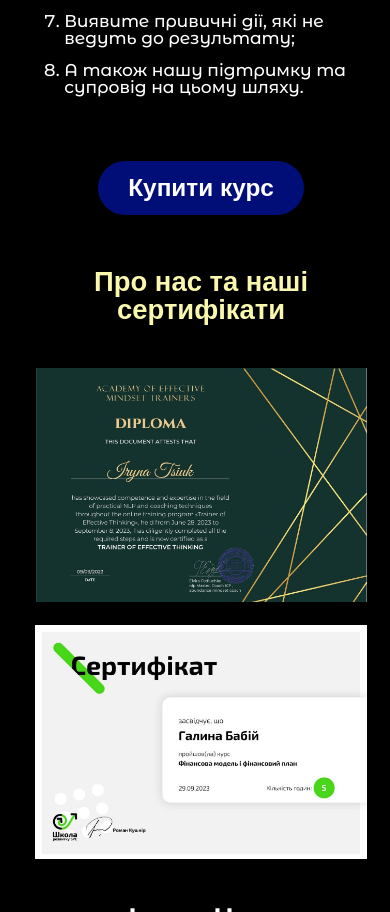
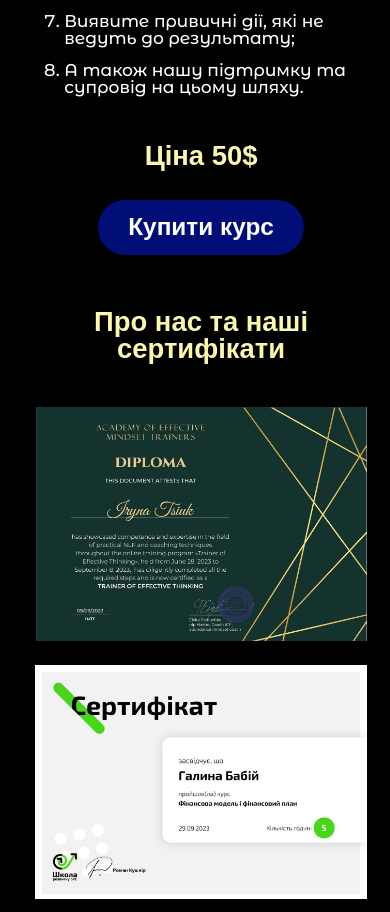
Before and after one commit to Zewodec/FormulaEfectyvnosti, a plain HTML site: page public/index.html in a window 390 px wide. Shown: the part 3370-4282 px from the top of the page. Drawn offline with Linux system fonts and the light colour scheme; a script that the page names is missing; a web font is replaced by a local one.

Commit message:
update info

```diff
--- a/public/css/mobile_style.css
+++ b/public/css/mobile_style.css
@@ -70,7 +70,7 @@
         margin-top: 7.8125vw; /* 60px ÷ 768px × 100 = 7.8125vw */
     }
 
-    .what-will-get-section > h2, .about-us-section > h2{
+    .what-will-get-section > h2, .about-us-section > h2, .price-text{
         font-size: 7.03125vw; /* 54px ÷ 768px × 100 = 7.03125vw */
         text-align: center;
     }
--- a/public/css/style.css
+++ b/public/css/style.css
@@ -82,13 +82,18 @@ html, body {
     justify-content: center;
 }
 
-.what-will-get-section > h2, .about-us-section > h2, price-text{
+.what-will-get-section > h2, .about-us-section > h2, .price-text{
     color: #FAF8AD;
     font-family: 'MontserratAlternates', sans-serif;
     font-size: 54px;
     font-style: normal;
     font-weight: 800;
     line-height: 100%; /* 64px */
+}
+
+.price-text{
+    margin-top: 30px;
+    text-align: center;
 }
 
 .what-will-get-section > ol{
```
Also changed, not shown: 1 other file.
